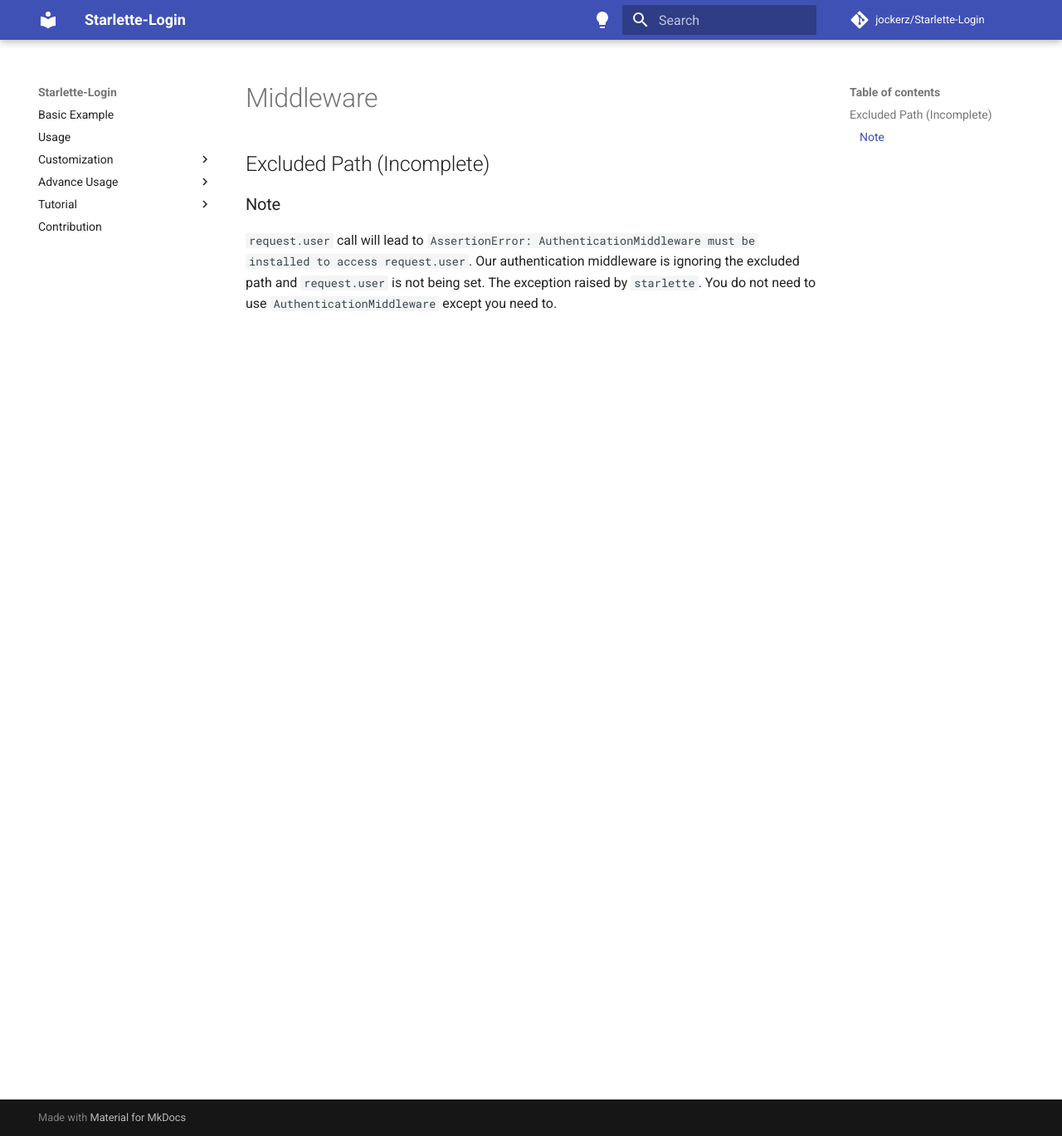
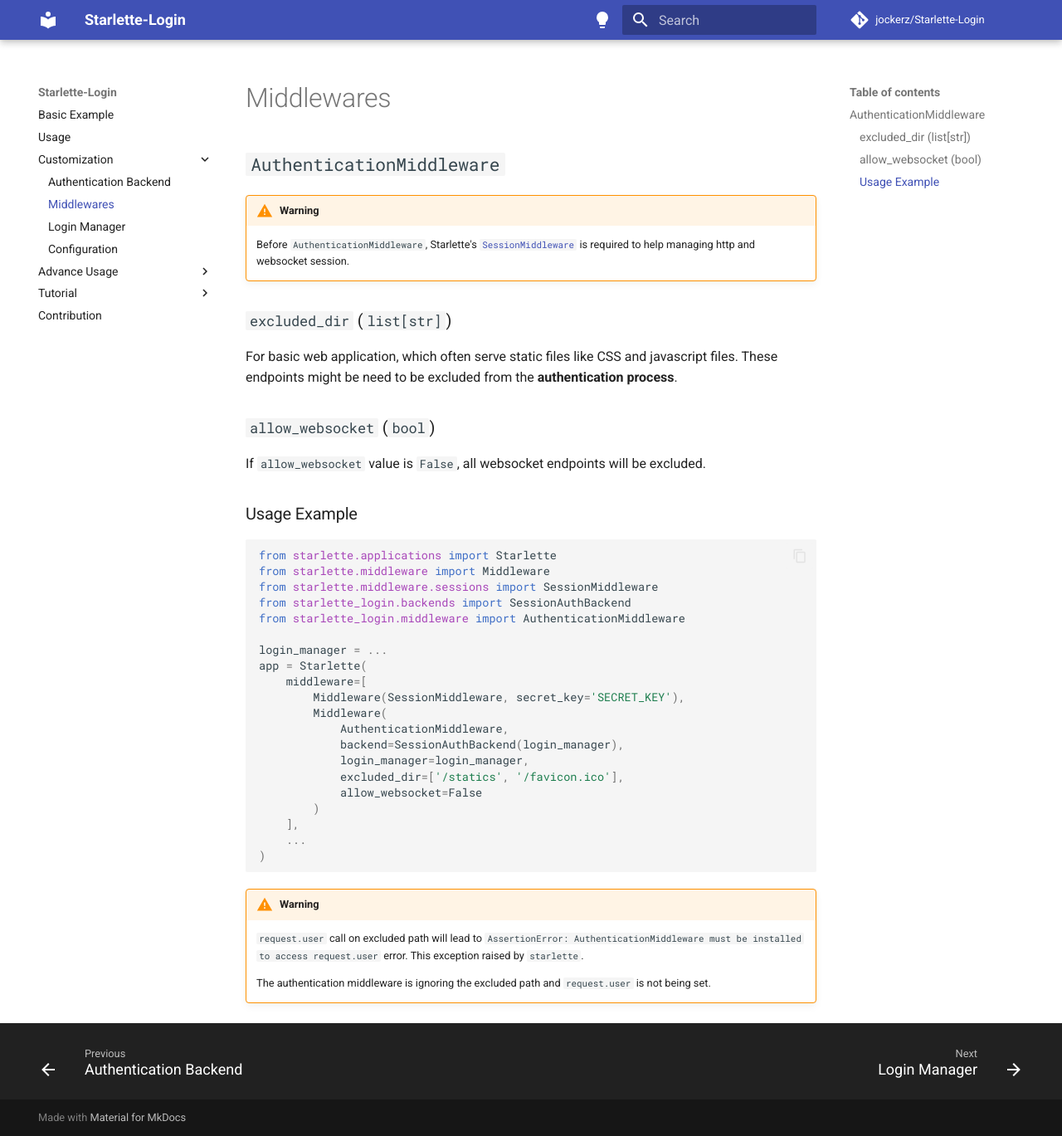
Before and after one commit to jockerz/Starlette-Login, an MkDocs documentation site: the page built from docs/custom/middleware.md, in a window 1280 px wide and 1369 px high. Shown: the whole window at 83% size. Built offline with MkDocs 1.6.1 and Material for MkDocs 9.7.7, drawn with Linux system fonts in a browser that asks for light colours; comment, search, counter and statistics services are not loaded.

Commit message:
Update docs: improve pages on customization menu

````diff
--- a/docs/custom/middleware.md
+++ b/docs/custom/middleware.md
@@ -1,10 +1,54 @@
-## Excluded Path (Incomplete)
+# Middlewares
 
-### Note
+## `AuthenticationMiddleware`
 
-`request.user` call will lead to
-`AssertionError: AuthenticationMiddleware must be installed to access request.user`.
-Our authentication middleware is ignoring the excluded path
-and `request.user` is not being set.
-The exception raised by `starlette`.
-You do not need to use `AuthenticationMiddleware` except you need to.
+!!! warning
+    Before `AuthenticationMiddleware`,
+    Starlette's [`SessionMiddleware`](https://starlette.dev/middleware/#sessionmiddleware) is required to help managing http and websocket session.
+
+
+### `excluded_dir` (`list[str]`)
+
+For basic web application, which often serve static files like CSS and javascript files.
+These endpoints might be need to be excluded from the **authentication process**.
+
+
+### `allow_websocket` (`bool`)
+
+If `allow_websocket` value is `False`, all websocket endpoints will be excluded.
+
+
+### Usage Example
+
+```py
+from starlette.applications import Starlette
+from starlette.middleware import Middleware
+from starlette.middleware.sessions import SessionMiddleware
+from starlette_login.backends import SessionAuthBackend
+from starlette_login.middleware import AuthenticationMiddleware
+
+login_manager = ...
+app = Starlette(
+    middleware=[
+        Middleware(SessionMiddleware, secret_key='SECRET_KEY'),
+        Middleware(
+            AuthenticationMiddleware,
+            backend=SessionAuthBackend(login_manager),
+            login_manager=login_manager,
+            excluded_dir=['/statics', '/favicon.ico'],
+            allow_websocket=False
+        )
+    ],
+    ...
+)
+```
+
+!!! warning
+    `request.user` call on excluded path will lead to
+    `AssertionError: AuthenticationMiddleware must be installed to access request.user` error.
+    This exception raised by `starlette`.
+
+    The authentication middleware is ignoring the excluded path and `request.user` is not being set.
+
+
+[starlette]: https://starlette.dev
--- a/mkdocs.yml
+++ b/mkdocs.yml
@@ -38,6 +38,8 @@ nav:
   - Basic Example: index.md
   - Usage: usage.md
   - Customization:
+    - Authentication Backend: custom/backend.md
+    - Middlewares: custom/middleware.md
     - Login Manager: custom/login-manager.md
     - Configuration: custom/configuration.md
   - Advance Usage:
````
Also changed, not shown: docs/custom/backend.md (+20 -0 lines), docs/custom/index.md (deleted), 1 other file.
